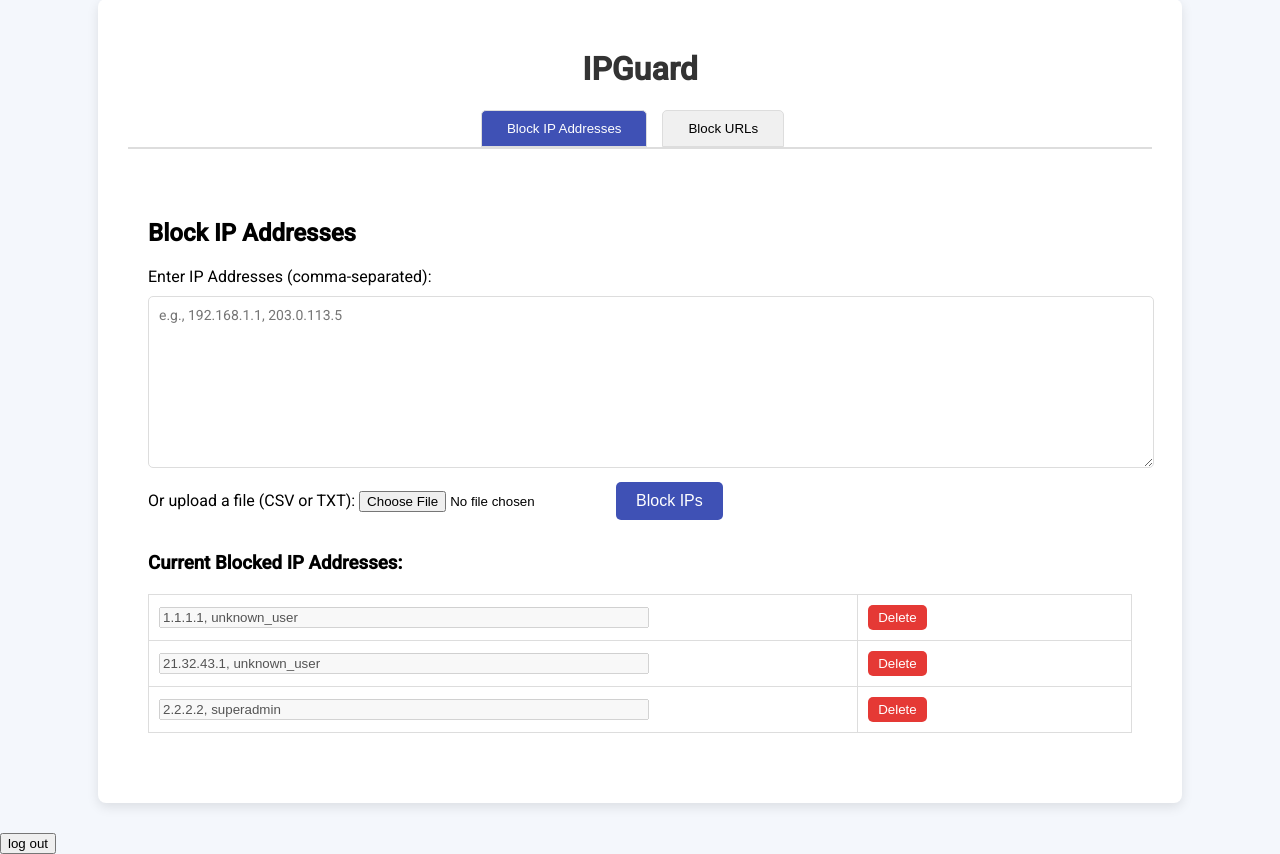
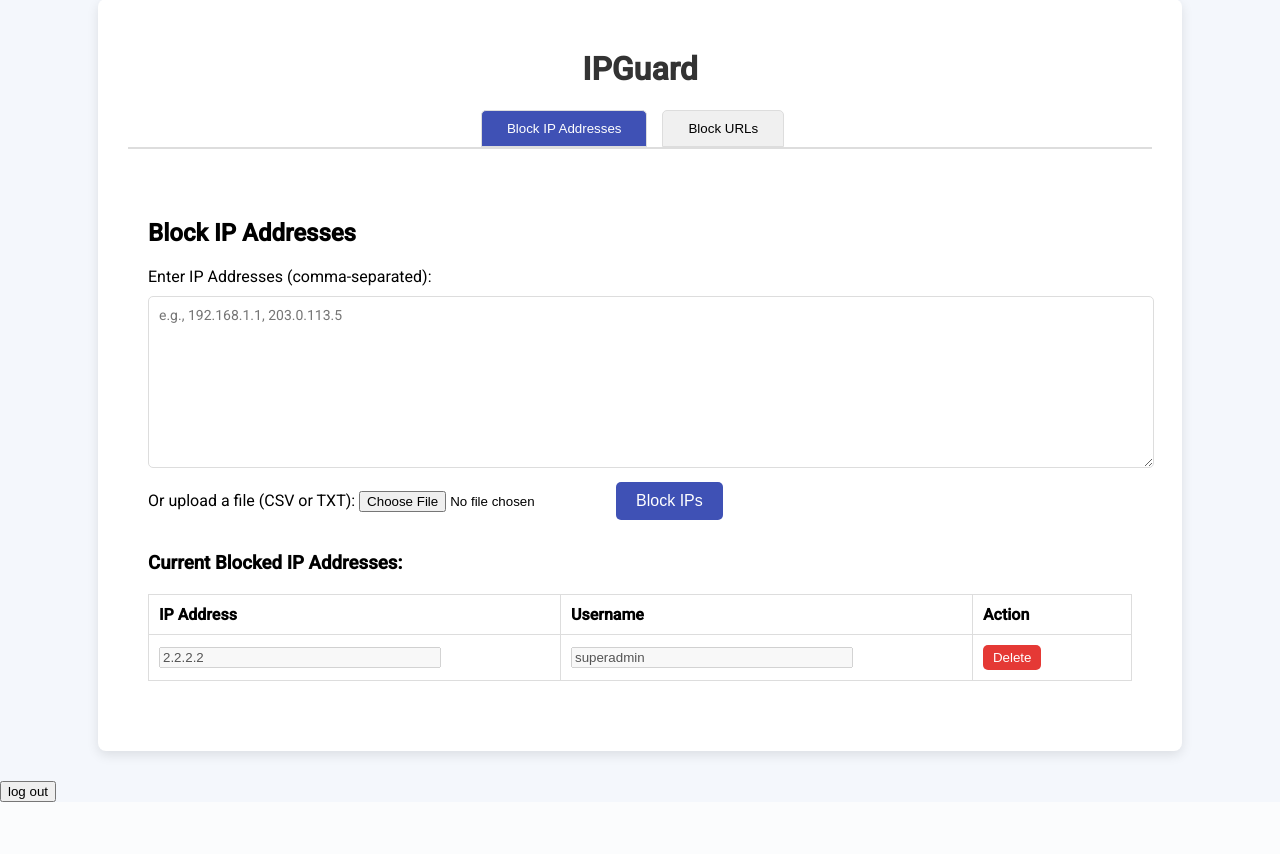
Before and after one commit to Induru-dev/ip-url-to-txt, a PHP site: page /main.php in a window 1280 px wide. Shown: the part 31-885 px from the top of the page. After the commit the page ends 833 px from the top, so only its background shows below. Run offline with PHP 8.4, Linux system fonts and the light colour scheme; the visitor is signed in with stand-in values (Sample User, id 1).

Commit message:
ip user session completed with table fix

```diff
--- a/ip_addresses.txt
+++ b/ip_addresses.txt
@@ -1,3 +1 @@
-1.1.1.1
-21.32.43.1
 2.2.2.2
--- a/ip_users.txt
+++ b/ip_users.txt
@@ -1,3 +1 @@
-1.1.1.1, unknown_user
-21.32.43.1, unknown_user
 2.2.2.2, superadmin
--- a/main.php
+++ b/main.php
@@ -149,18 +149,31 @@ if (!isset($_SESSION['user_id'])) {
         <div class="list-container">
             <h3>Current Blocked IP Addresses:</h3>
             <table id="ip-list">
+                <thead>
+                    <tr>
+                        <th>IP Address</th>
+                        <th>Username</th>
+                        <th>Action</th>
+                    </tr>
+                </thead>
+                <tbody>
                     <?php
-                $ip_file = 'ip_users.txt';
-                if (file_exists($ip_file)) {
-                    $ips = file($ip_file, FILE_IGNORE_NEW_LINES);
-                    foreach ($ips as $ip) {
+                    $ip_user_file = 'ip_users.txt'; // File containing IPs and usernames
+                    if (file_exists($ip_user_file)) {
+                        // Read the file line by line
+                        $entries = file($ip_user_file, FILE_IGNORE_NEW_LINES);
+                        foreach ($entries as $entry) {
+                            // Split each line by comma to separate IP and username
+                            list($ip, $username) = array_map('trim', explode(',', $entry));
                             echo "<tr id=\"ip-row-$ip\">
                                     <td><input type='text' value='$ip' disabled></td>
+                                    <td><input type='text' value='$username' disabled></td>
                                     <td><button onclick='deleteIp(\"$ip\")'>Delete</button></td>
                                 </tr>";
                         }
                     }
                     ?>
+                </tbody>
             </table>
         </div>
     </div>
--- a/url_users.txt
+++ b/url_users.txt
@@ -1,2 +1 @@
-hello.com, unknown_user
 lelo.com, superadmin
--- a/urls.txt
+++ b/urls.txt
@@ -1,2 +1 @@
-hello.com
 lelo.com
```
Lines whose indentation alone changed are shown as unchanged.
